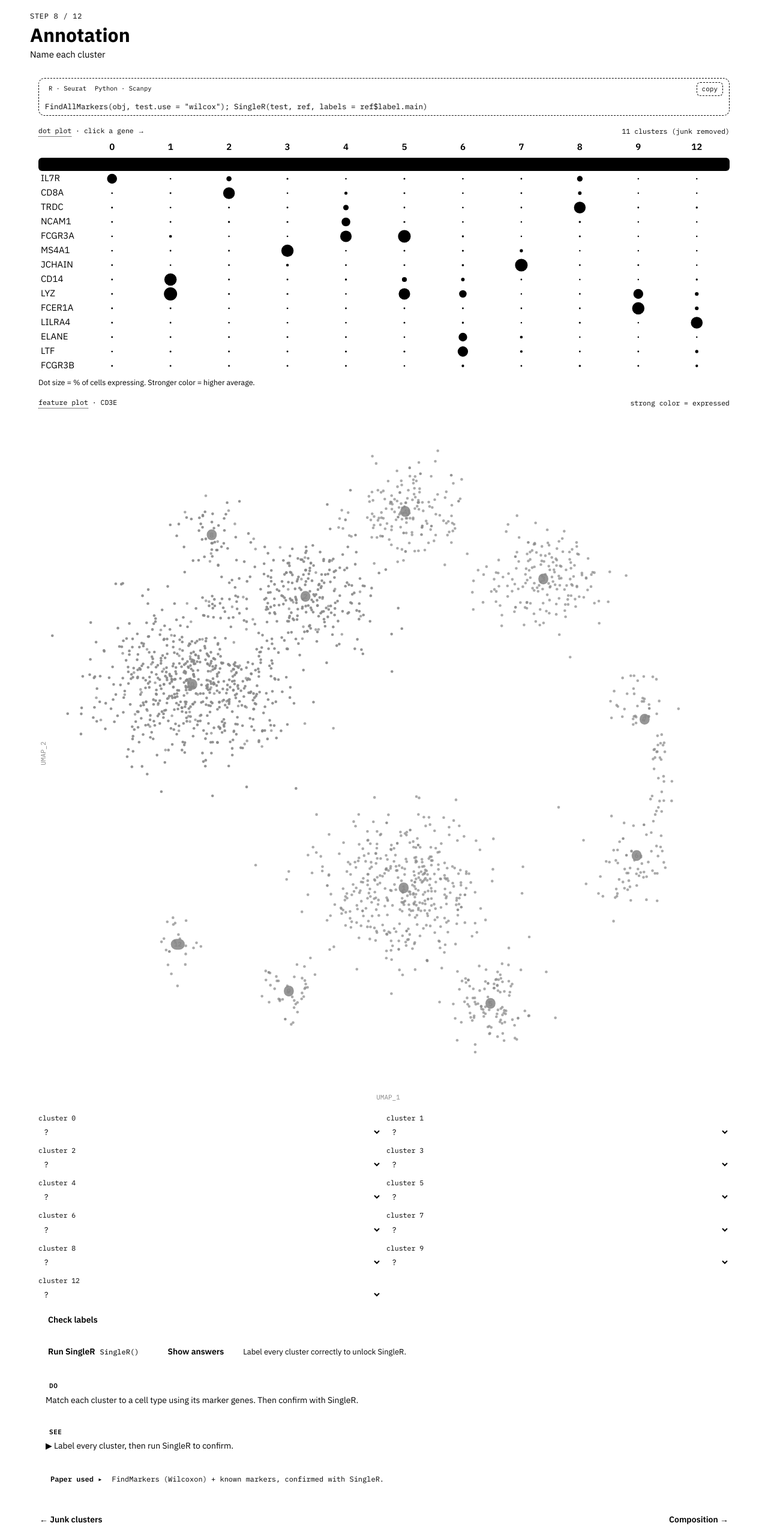
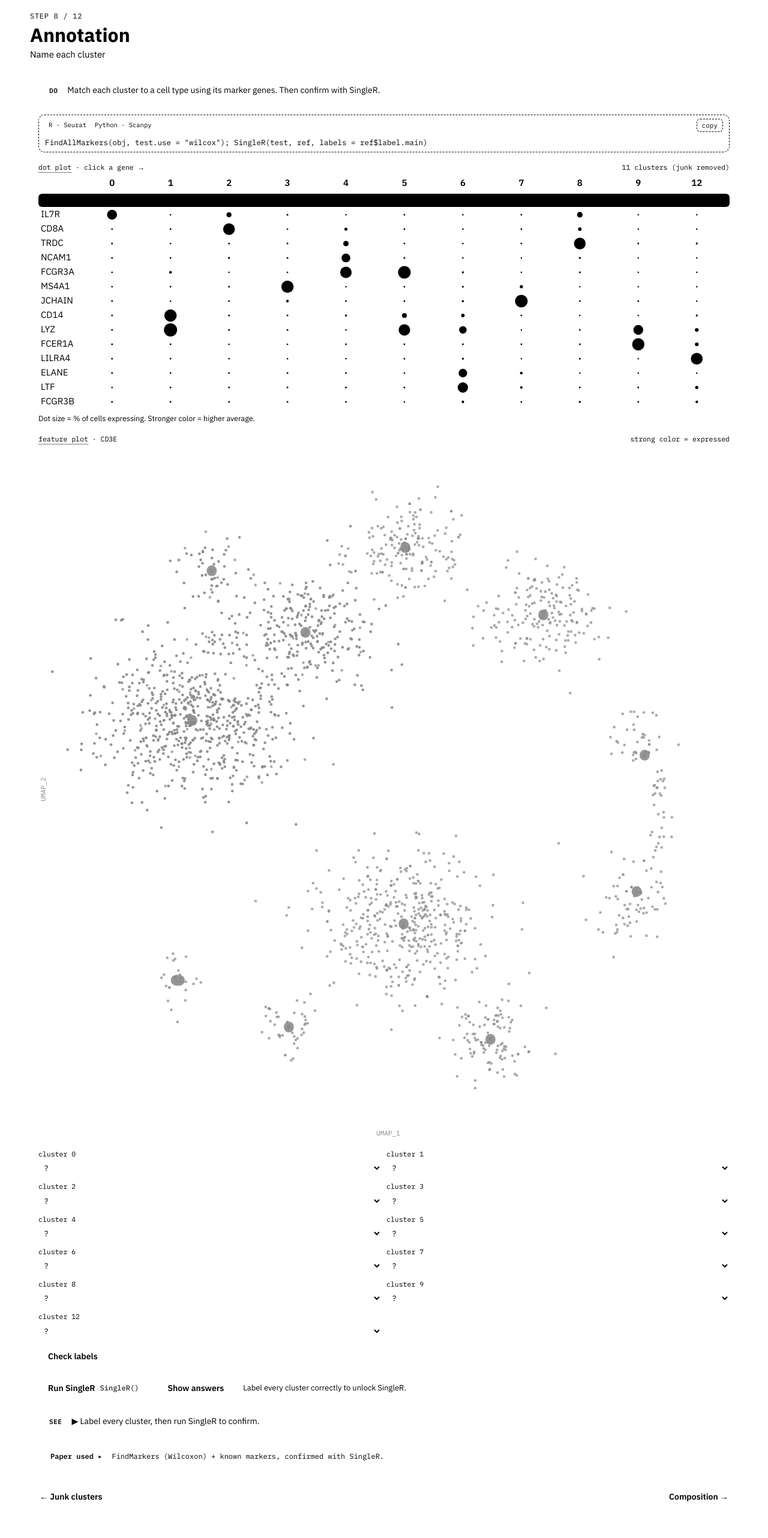
Before and after one commit to ssolh2906/sc-simulator, a Next.js app: page /step/annotation/ in a window 1280 px wide. Shown: the part 142-2706 px from the top of the page at 60% size. Built offline with nearby package versions, Linux system fonts and the light colour scheme.

Commit message:
feat(steps): show DO above the step body, keep SEE below results
DO states the goal, so it now appears before the user acts, at the top of
every step panel. SEE stays below the charts and unlocks once the step is done.

Co-Authored-By: Claude Opus 5.5 <noreply@anthropic.com>

```diff
--- a/src/app/step/[slug]/page.tsx
+++ b/src/app/step/[slug]/page.tsx
@@ -3,6 +3,8 @@ import { notFound } from "next/navigation";
 import { Pager } from "@/components/layout/Pager";
 import { StepHeader } from "@/components/layout/StepHeader";
 import { CodeLine } from "@/components/ui/CodeLine";
+import { DoCard } from "@/components/ui/StoryCards";
+import { STORY } from "@/content/steps";
 import { STEPS, stepBySlug } from "@/features/pipeline/registry";
 import { STEP_COMPONENTS } from "@/features/pipeline/stepComponents";
 
@@ -22,10 +24,12 @@ export default async function StepPage({ params }: PageProps<"/step/[slug]">) {
   const meta = stepBySlug(slug);
   if (!meta) notFound();
   const Body = STEP_COMPONENTS[meta.slug];
+  const story = meta.slug in STORY ? STORY[meta.slug as keyof typeof STORY] : undefined;
   return (
     <>
       <StepHeader meta={meta} />
       <section className="flex flex-col gap-4 rounded-2xl border border-line bg-surface p-3.5 sm:p-[18px]">
+        {story && <DoCard>{story.do}</DoCard>}
         <CodeLine step={meta.slug} />
         <Body />
       </section>
--- a/src/components/ui/StoryCards.tsx
+++ b/src/components/ui/StoryCards.tsx
@@ -1,22 +1,26 @@
 import type { ReactNode } from "react";
 
-type Props = { do: ReactNode; see: ReactNode; unlocked: boolean; lockedHint: string };
+const TAG = "mb-1 inline-block rounded-[5px] px-1.5 py-px font-mono text-[11px] font-semibold tracking-wider";
+const CARD = "min-w-0 rounded-xl border border-line bg-surface-2 px-3 py-2.5";
 
-const TAG = "mb-1 inline-block rounded-[5px] px-1.5 py-px font-mono text-[11px] font-semibold tracking-wider";
-
-/** DO / SEE. SEE stays locked until the user acts. */
-export function StoryCards({ do: doText, see, unlocked, lockedHint }: Props) {
-  const card = "min-w-0 rounded-xl border border-line bg-surface-2 px-3 py-2.5";
+/** DO: the goal of the step. Shown up front, before the user acts. */
+export function DoCard({ children }: { children: ReactNode }) {
   return (
-    <div className="grid gap-2.5 sm:grid-cols-2">
-      <div className={card}>
-        <span className={`${TAG} bg-line text-ink-2`}>DO</span>
-        <p className="text-sm">{doText}</p>
-      </div>
-      <div className={card} aria-live="polite">
-        <span className={`${TAG} bg-accent-soft text-accent`}>SEE</span>
-        <p className={`text-sm ${unlocked ? "" : "text-muted"}`}>{unlocked ? see : `▶ ${lockedHint}`}</p>
-      </div>
+    <div className={`${CARD} flex items-baseline gap-2.5`}>
+      <span className={`${TAG} shrink-0 bg-line text-ink-2`}>DO</span>
+      <p className="text-sm">{children}</p>
     </div>
   );
 }
+
+type SeeProps = { see: ReactNode; unlocked: boolean; lockedHint: string };
+
+/** SEE: what the user should have noticed. Stays locked until the user acts, so it sits below the results. */
+export function SeeCard({ see, unlocked, lockedHint }: SeeProps) {
+  return (
+    <div className={`${CARD} flex items-baseline gap-2.5`} aria-live="polite">
+      <span className={`${TAG} shrink-0 bg-accent-soft text-accent`}>SEE</span>
+      <p className={`text-sm ${unlocked ? "" : "text-muted"}`}>{unlocked ? see : `▶ ${lockedHint}`}</p>
+    </div>
+  );
+}
--- a/src/features/pipeline/steps/StepStory.tsx
+++ b/src/features/pipeline/steps/StepStory.tsx
@@ -1,12 +1,12 @@
 "use client";
 
-import { StoryCards } from "@/components/ui/StoryCards";
+import { SeeCard } from "@/components/ui/StoryCards";
 import { STORY, type StorySlug } from "@/content/steps";
 import { useStepDone } from "../PipelineProvider";
 
-/** DO / SEE for a step, unlocked once the step is done. */
+/** SEE for a step, unlocked once the step is done. DO is rendered above the step body by the page. */
 export function StepStory({ step }: { step: StorySlug }) {
   const done = useStepDone(step);
   const s = STORY[step];
-  return <StoryCards do={s.do} see={s.see} unlocked={done} lockedHint={s.locked} />;
+  return <SeeCard see={s.see} unlocked={done} lockedHint={s.locked} />;
 }
```
